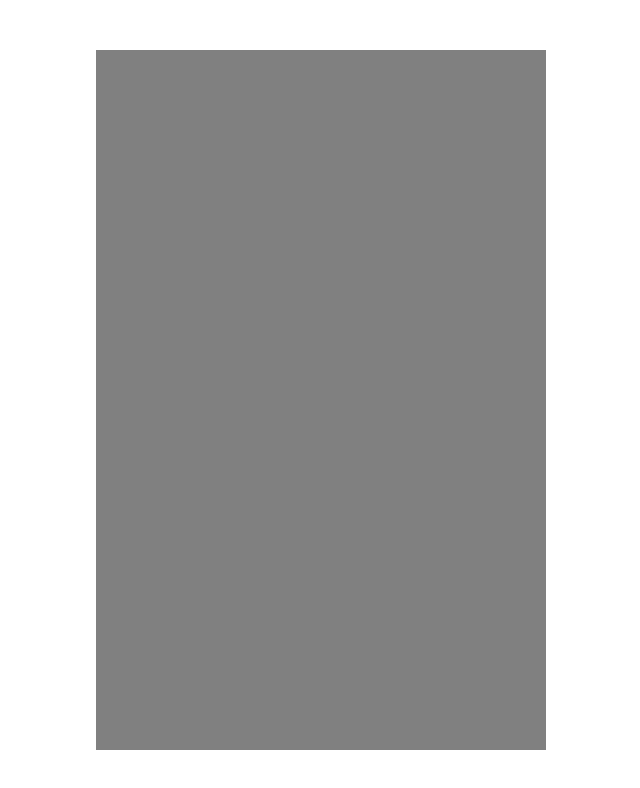
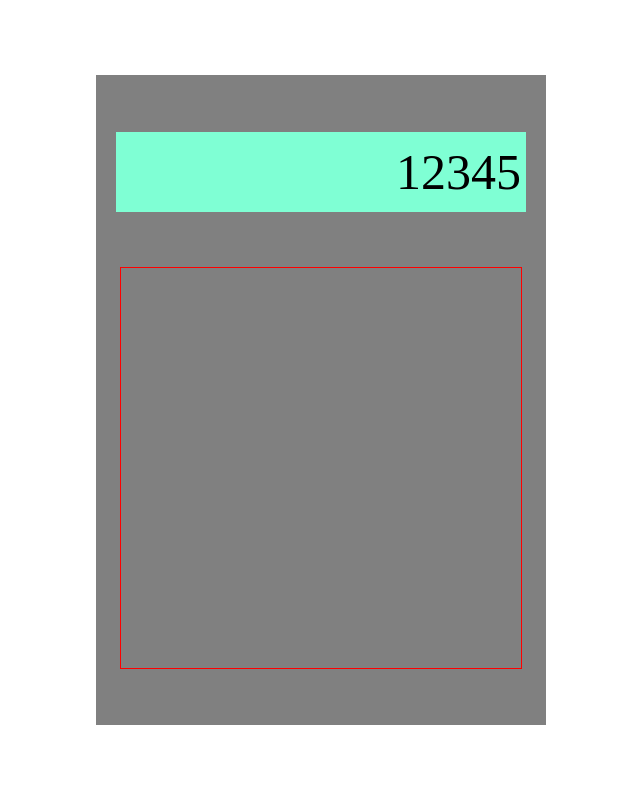
Before and after one commit to Solaire1903/calculator, a plain HTML site: page index.html in a window 1280 px wide. Shown: the whole page, without its empty margins (319-959 px from the left). Drawn offline with Linux system fonts and the light colour scheme.

Commit message:
Add display with dummy numbers

```diff
--- a/index.html
+++ b/index.html
@@ -9,7 +9,7 @@
 </head>
 <body>
     <div id="calculator">
-        <div id="display"></div>
+        <div id="display">12345</div>
         <div id="button-container"></div>
     </div>
 </body>
--- a/styles.css
+++ b/styles.css
@@ -10,8 +10,31 @@ body {
 
 #calculator {
     width: 450px;
-    height: 700px;
+    height: 650px;
     background-color: grey;
     display: flex;
+    flex-direction: column;
+    justify-content: space-evenly;
+    align-items: center;
+}
+
+#display {
+    width: 400px;
+    height: 80px;
+    padding: 0px 5px 0px 5px;
+    background-color: aquamarine;
+    font-size: 50px;
+    display: flex;
+    justify-content: right;
+    align-items: center;
+}
+
+#button-container {
+    width: 400px;
+    height: 400px;
+    outline: solid red 1px;
+    display: flex;
+    flex-flow: row wrap;
+    justify-content: space-evenly;
 
 }
```
